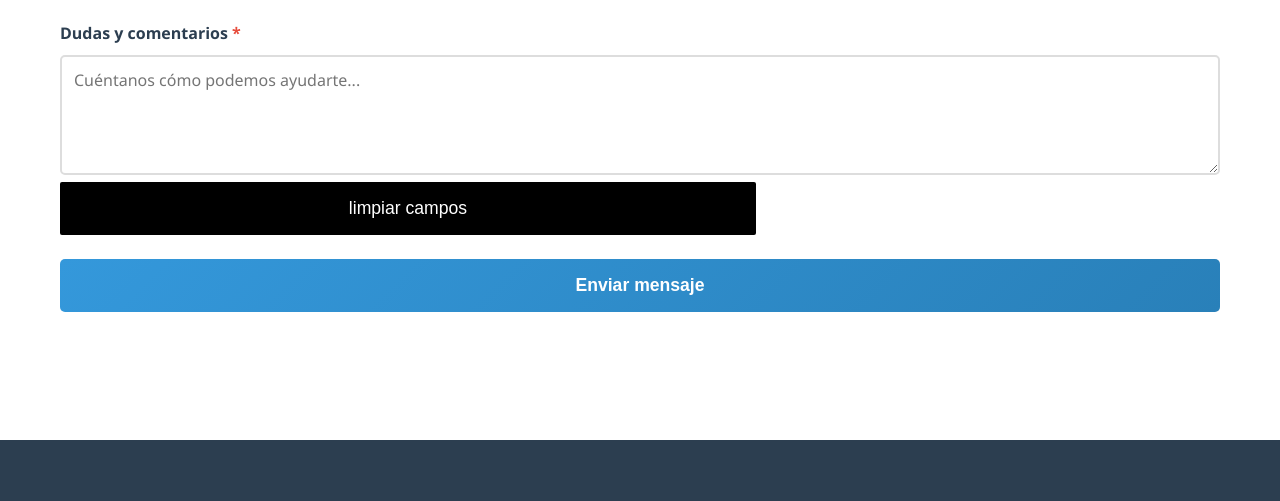
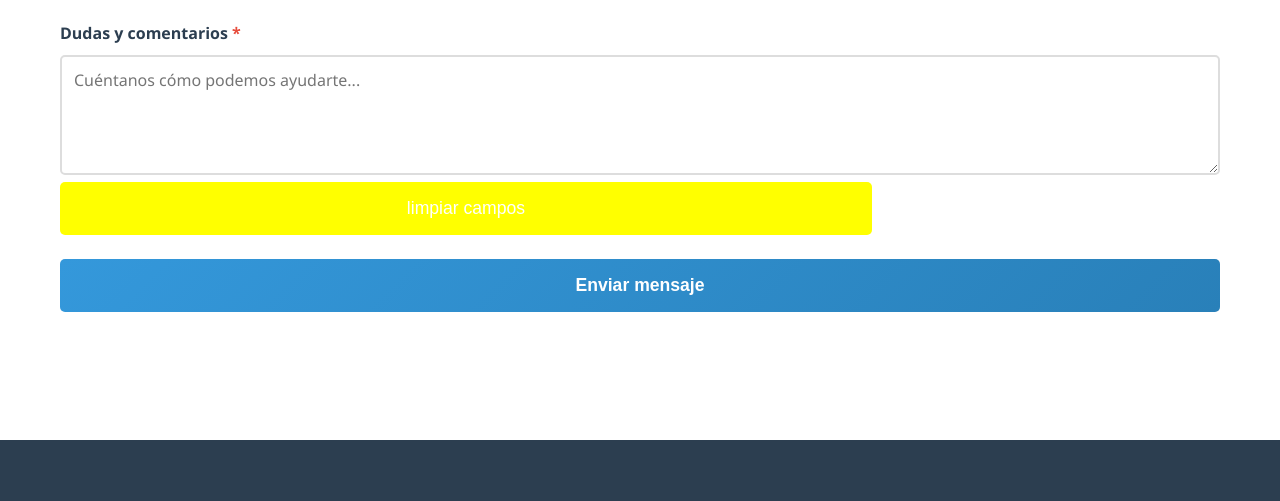
Before and after one commit to Alexalejandro1v/dentalmre, a plain HTML site: page index.html in a window 1280 px wide. Shown: the part 1842-2343 px from the top of the page. Drawn offline with Linux system fonts and the light colour scheme.

Commit message:
Update estilos.css

```diff
--- a/CSS/estilos.css
+++ b/CSS/estilos.css
@@ -166,15 +166,15 @@ textarea {
 }
 
 .reset-btn{
-background: #000000;
+background: #FFFF00;
     color: white;
     padding: 1rem 2rem;
     border: none;
-    border-radius: 2px;
+    border-radius: 5px;
     font-size: 1.1rem;
-    font-weight: 450;
+    font-weight: 460;
     cursor: pointer;
-    width: 60%;
+    width: 70%;
     transition: transform 0.3s ease, box-shadow 0.3s ease;
 
 }
```
